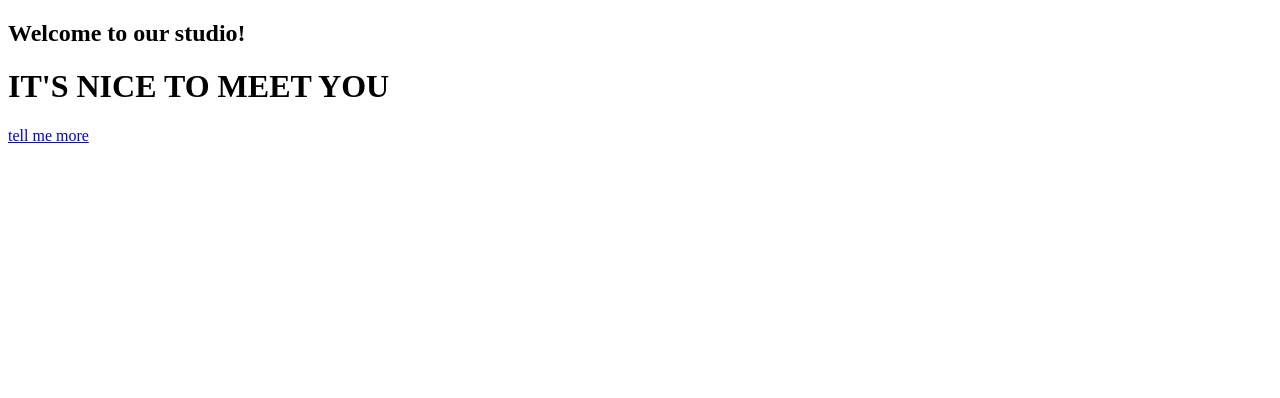
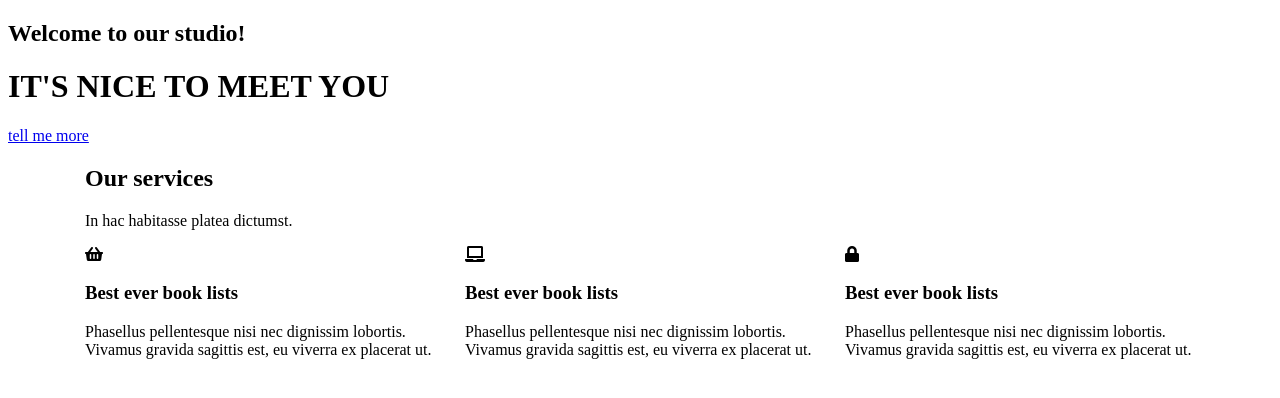
Before and after one commit to anna-zajac/Project4, a website: page index.html in a window 1280 px wide. Drawn offline with Linux system fonts and the light colour scheme; a web font is replaced by a local one.

```diff
--- a/index.html
+++ b/index.html
@@ -33,4 +33,27 @@
                 <a href="#" class="btn btn-one">tell me more</a>
             </div>
         </header>
+
+        <section class="services">
+            <div class="container">
+                <h2 class="section-title">Our services</h2>
+                <p>In hac habitasse platea dictumst.</p>
+                <div class="row">
+                    <div class="col-lg-4">
+                        <i class="fas fa-shopping-basket"></i>
+                        <h3 class="service-title">Best ever book lists</h3>
+                        <p>Phasellus pellentesque nisi nec dignissim lobortis. Vivamus gravida sagittis est, eu viverra ex placerat ut.</p>
+                    </div>
+                    <div class="col-lg-4">
+                        <i class="fas fa-laptop"></i>
+                        <h3 class="service-title">Best ever book lists</h3>
+                        <p>Phasellus pellentesque nisi nec dignissim lobortis. Vivamus gravida sagittis est, eu viverra ex placerat ut.</p>
+                    </div>
+                    <div class="col-lg-4">
+                        <i class="fas fa-lock"></i>
+                        <h3 class="service-title">Best ever book lists</h3>
+                        <p>Phasellus pellentesque nisi nec dignissim lobortis. Vivamus gravida sagittis est, eu viverra ex placerat ut.</p>
+                    </div>
+                </div>
+        </section>
     </body>
--- a/sass/style.scss
+++ b/sass/style.scss
@@ -2,7 +2,15 @@
 $color-light: #ffffff;
 $color-dark: #2C3A47;
 
-
+body {
+    margin: 0;
+    text-align: center;
+    background-color: #fff;
+    color: #3d3d3d;
+    font-size:  16px;
+    font-family: $font-text;
+    line-height: 1.7
+}
 
 /*Navigation*/
 
@@ -31,3 +39,39 @@
 a:hover {
     color: #B33771;
 }
+
+/*Splash*/
+
+.splash {
+    height: 100vh;
+    position: relative;
+    background-image: url('https://images.pexels.com/photos/159368/laptop-iphone-coffee-notebook-159368.jpeg?auto=compress&cs=tinysrgb&dpr=2&h=650&w=940');
+    background-position: center center;
+    background-size: cover;
+}
+
+.splash-inner {
+    position: absolute;
+    width: 100%;
+    top: 50%;
+    left: 50%;
+    transform: translate(-50%,-50%);
+}
+
+.page-title {
+    color: $color-light;
+    font-size: 60px;
+    font-family: $font-header;
+    margin: 48px 0 0 0;
+    position: relative;
+}
+
+.page-subtitle {
+    color: $color-light;
+    font-size: 25px;
+    margin: 48px 0 0 0;
+}
+.section-title {
+    font-size:  48px;
+    margin: 0 0 72px 0;
+}
```
